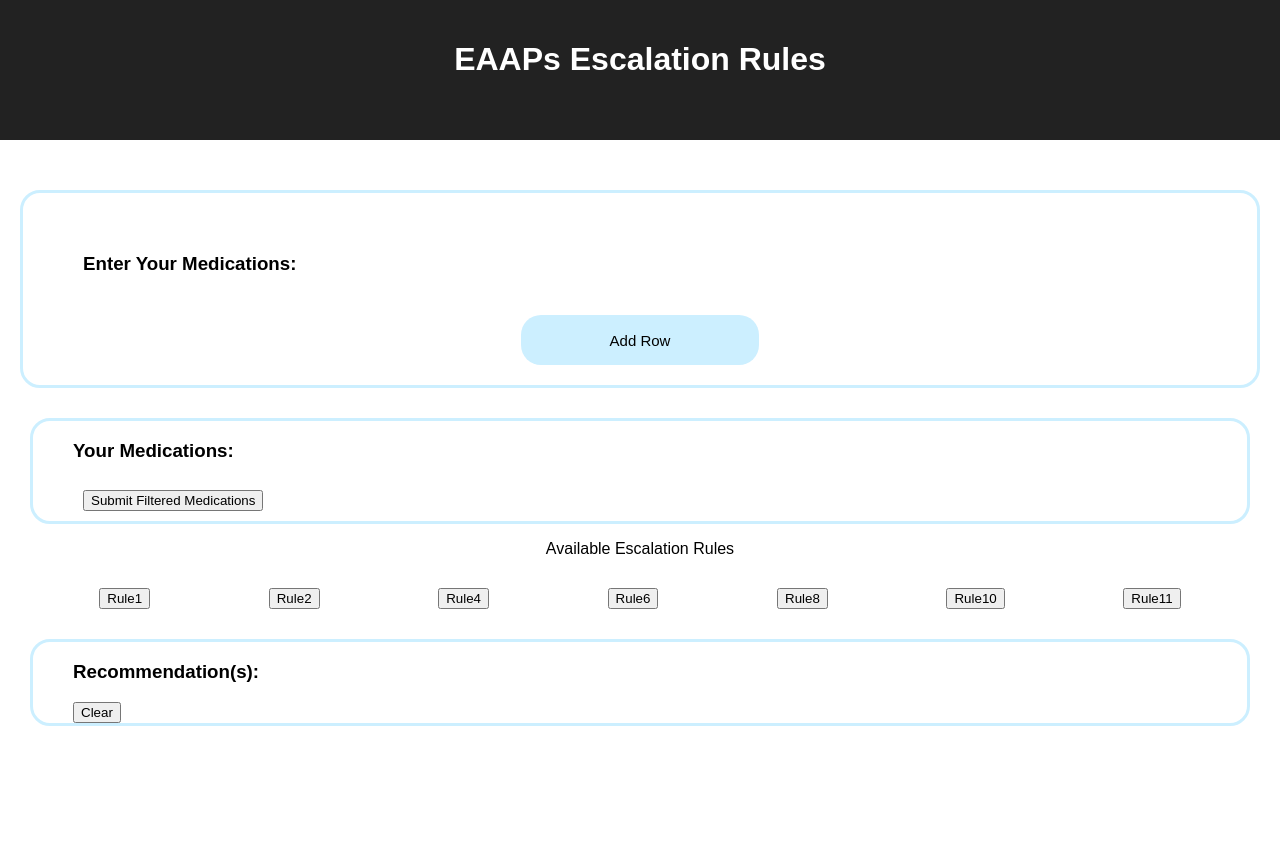
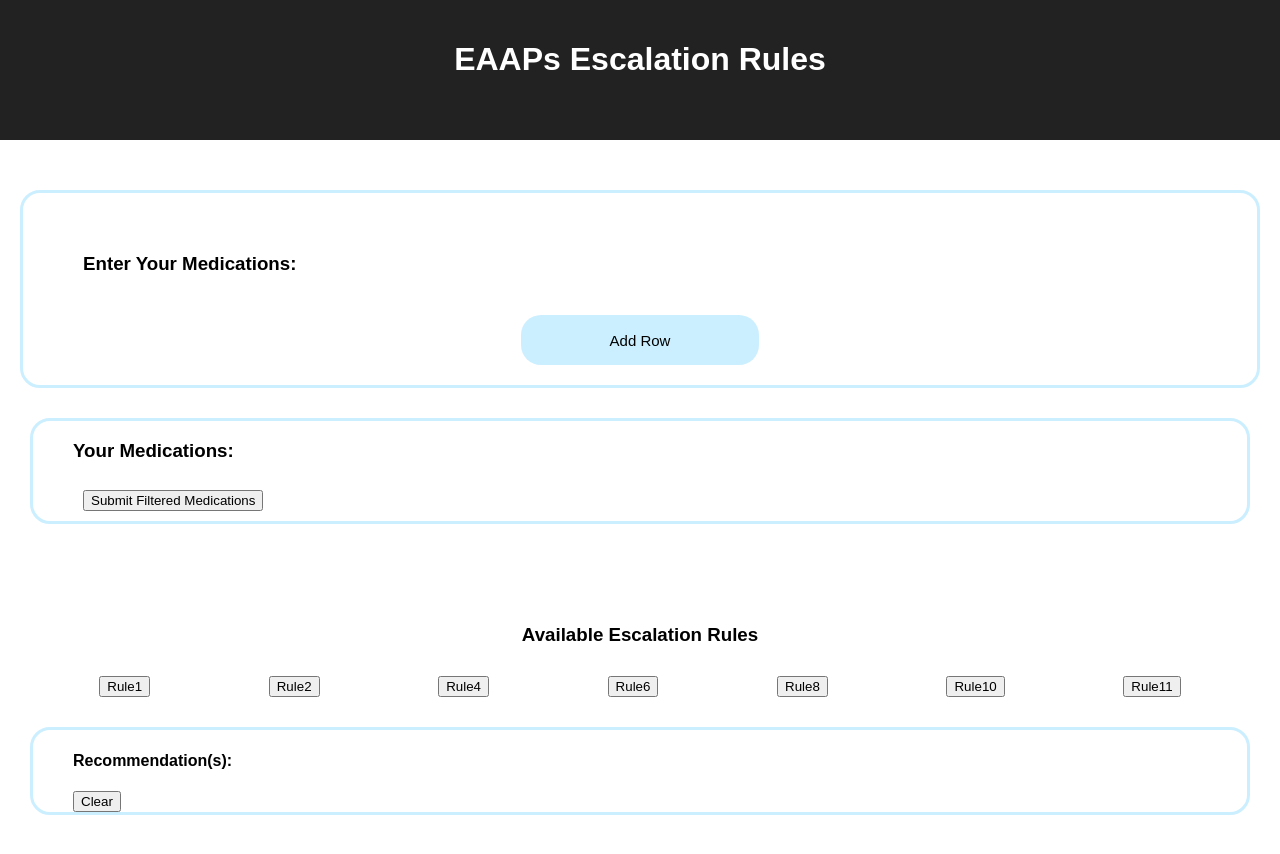
Before and after one commit to qoc-shirley/EAAPS-Rules, a React (Create React App) app: page / in a window 1280 px wide. Before the commit the page ends 800 px from the top, so only its background shows below. Built offline with nearby package versions, Linux system fonts and the light colour scheme.

Commit message:
edit styling

```diff
--- a/src/Components/App/App.jsx
+++ b/src/Components/App/App.jsx
@@ -121,7 +121,7 @@ const App = (
           </div>
 
           <div className="rules">
-            <p>Available Escalation Rules</p>
+            <h3>Available Escalation Rules</h3>
             <div className="buttons">
               <input
                 type="submit"
@@ -161,7 +161,7 @@ const App = (
             </div>
           </div>
           <div className="recommendations">
-            <h3>Recommendation(s):</h3>
+            <h4>Recommendation(s):</h4>
             {
               medication.recommendation.map(
                 (recommendMedication, index) => {
--- a/src/Components/App/styles.css
+++ b/src/Components/App/styles.css
@@ -34,7 +34,7 @@
 
 .app .app__main .results .patientMedications {
     text-align: left;
-    margin-bottom: 10px;
+    margin-bottom: 100px;
     padding-left: 40px;
     border: solid 3px #ccefff;
     border-radius: 20px;
```
